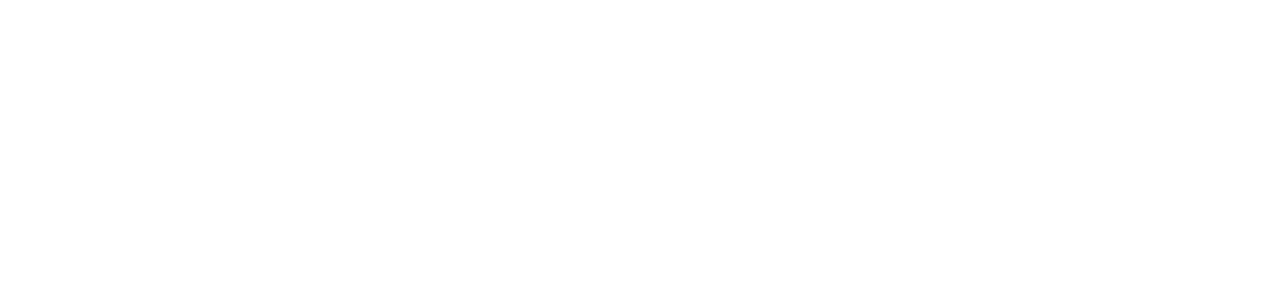
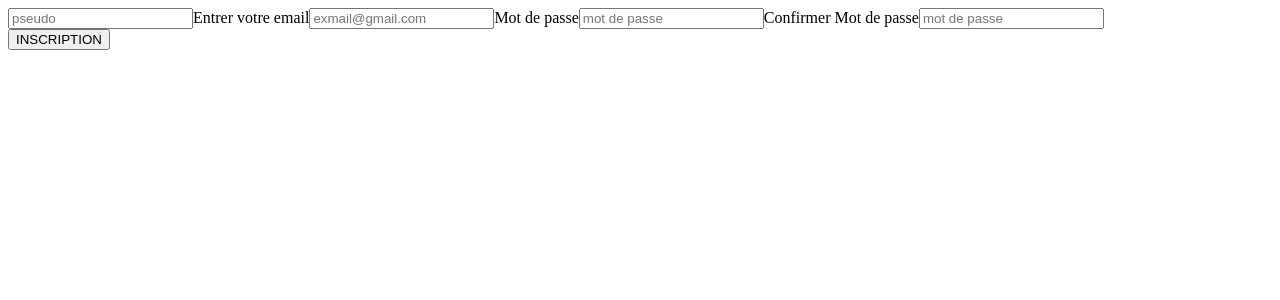
Before and after one commit to WildCodeSchool/remote-fr-q2p3-digico-front, a React (Create React App) app: page /inscription in a window 1280 px wide. Shown: the top 300 px of the page. Built offline with nearby package versions, Linux system fonts and the light colour scheme.

Commit message:
route continuation

```diff
--- a/src/App.jsx
+++ b/src/App.jsx
@@ -3,6 +3,8 @@ import CreateProject from "./pages/Project/CreateProject.jsx";
 import CreateIdea from "./pages/Idea/CreateIdea.jsx";
 import ListIdea from "./pages/Idea/ListIdea.jsx";
 import ListProject from "./pages/Project/ListProject.jsx";
+import Inscription from "./pages/Inscription/Inscription.jsx";
+import DetailsProject from "./pages/Project/DetailsProject.jsx";
 import { BrowserRouter as Router, Switch, Route } from 'react-router-dom';
 import './App.css';
 
@@ -16,6 +18,8 @@ function App() {
           <Route path="/creer-idee" component={CreateIdea}/>
           <Route path="/liste-idee" component={ListIdea}/>
           <Route path="/liste-projet" component={ListProject}/>
+          <Route path="/inscription" component={Inscription}/>
+          <Route path="/details-projet" component={DetailsProject}/>
         </Switch>
       </Router>
     </div>
--- a/src/components/footer/SubscribeFooter.jsx
+++ b/src/components/footer/SubscribeFooter.jsx
@@ -1,10 +1,24 @@
 import React from 'react'
 import "./SubscribeFooter"
-
+import {Link} from 'react-router-dom'
 function SubscribeFooter() {
     return (
         <div className="subscribeFooter">
-            <a className="connexion">CONNECTION</a>
+            <Link to='/inscription' className="link"><a>INSCRIPTION</a></Link>
+            <form>
+            <input
+                type="text"
+                placeholder="pseudo"
+                className="pseudo"
+                />
+                <label name="password">Mot de passe</label>
+                <input
+                placeholder="mot de passe"
+                type="password"
+                className="password"
+                />
+            </form>
+            <button>CONNECTION</button>
 
 
         </div>
--- a/src/pages/Inscription/Inscription.jsx
+++ b/src/pages/Inscription/Inscription.jsx
@@ -4,7 +4,31 @@ import "./Inscription.css"
 function Inscription() {
     return (
         <div>
-
+            <form>
+                <input
+                type="text"
+                placeholder="pseudo"
+                className="pseudo"
+                />
+                <label name="email" >Entrer votre email</label>
+                <input
+                placeholder="exmail@gmail.com"
+                className="email"
+                />
+                <label name="password">Mot de passe</label>
+                <input
+                placeholder="mot de passe"
+                type="password"
+                className="password"
+                />
+                <label name="password">Confirmer Mot de passe</label>
+                <input
+                placeholder="mot de passe"
+                type="password"
+                className="password"
+                />
+            </form>
+            <button className="insc-btn">INSCRIPTION</button>
         </div>
     )
 }
--- a/src/pages/Project/DetailsProject.jsx
+++ b/src/pages/Project/DetailsProject.jsx
@@ -7,6 +7,7 @@ function DetailsProject() {
     return (
         <div>
             <Navbar/>
+            <h1>Projet</h1>
             <SubscribeFooter/>
         </div>
     )
--- a/src/pages/Project/ListProject.jsx
+++ b/src/pages/Project/ListProject.jsx
@@ -1,6 +1,8 @@
 import React from 'react'
 import Navbar from '../../components/Navbar.jsx'
 import SubscribeFooter from "../../components/footer/SubscribeFooter.jsx"
+import {Link} from 'react-router-dom'
+import './ListProject.css'
 
 import "./ListProject.css"
 
@@ -8,6 +10,8 @@ function ListProject() {
     return (
         <div>
             <Navbar/>
+            <Link to='/details-projet' className="project-card"><p>Lorem ipsum dolor sit amet consectetur adip?</p>
+            </Link>
             <SubscribeFooter/>
         </div>
     )
```
Also changed, not shown: 1 other file (tests, documents, lock files or other folders).
